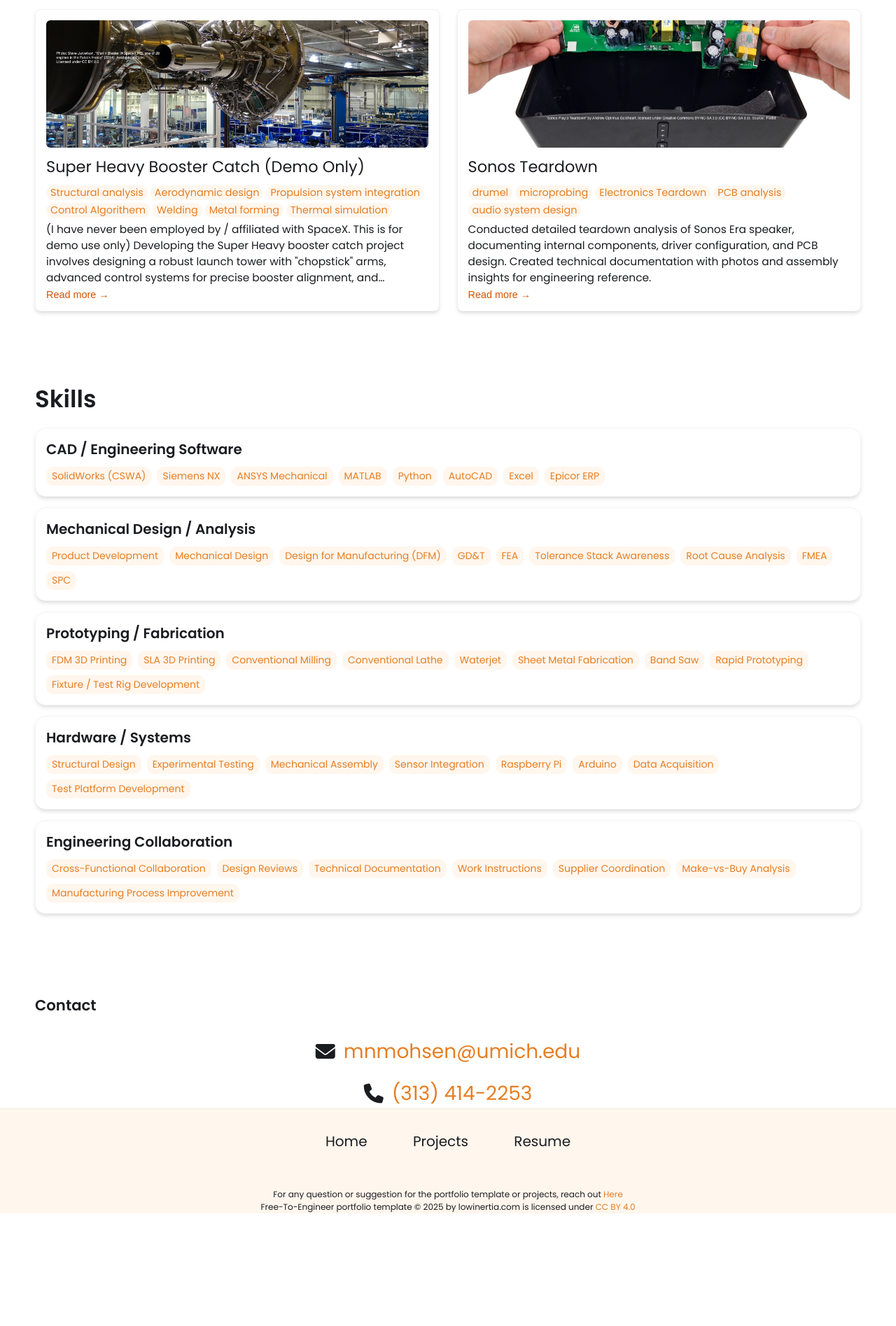
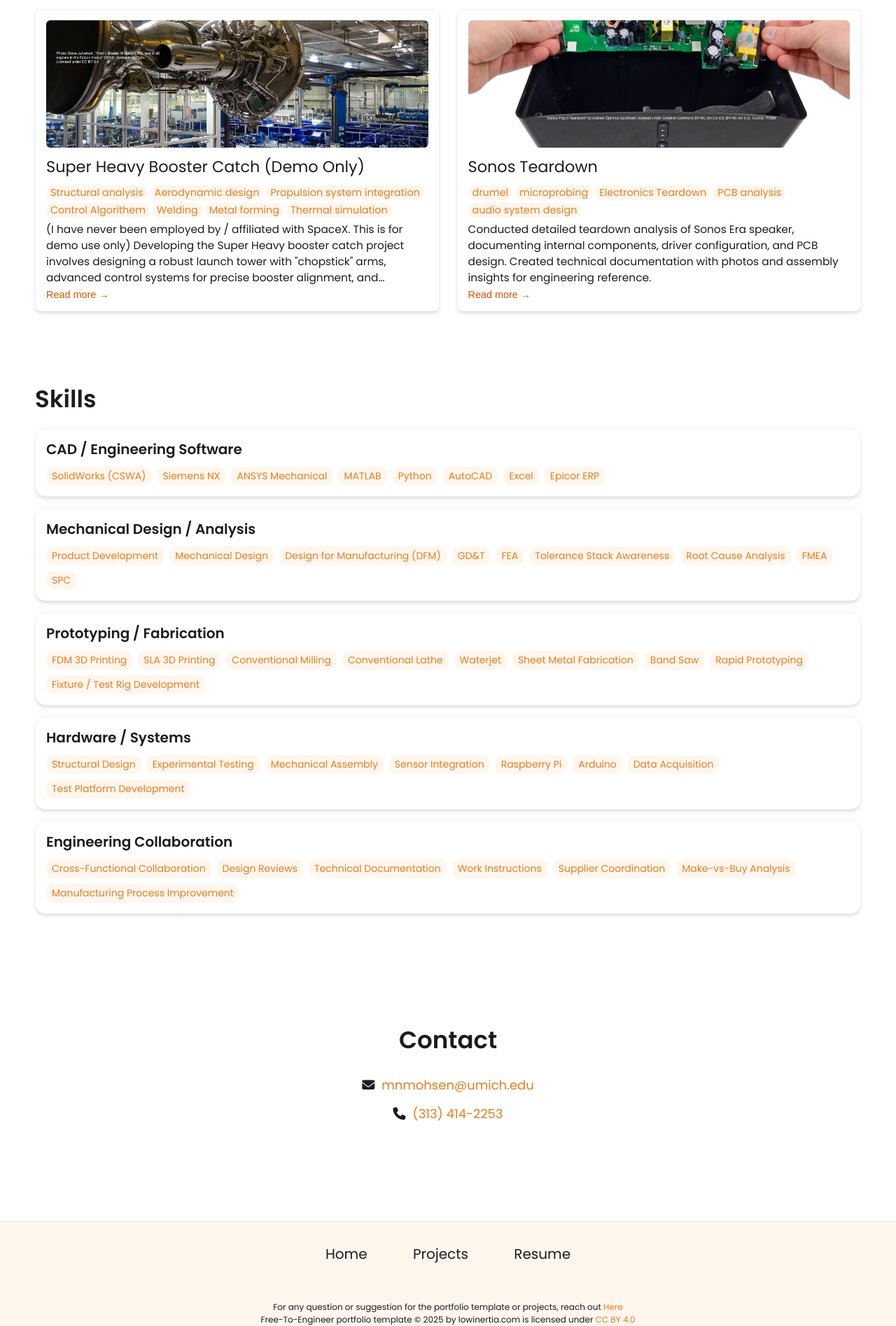
Before and after one commit to mnmohsen/personalwebsite, a Jekyll site: the page built from index.html, in a window 1280 px wide. Shown: the part 1081-2976 px from the top of the page at 70% size. Built offline with Jekyll 4.4.1, drawn with Linux system fonts in a browser that asks for light colours; before the commit the page ends 2815 px from its top, so only the background shows below that.

Commit message:
Update styles.css

```diff
--- a/css/styles.css
+++ b/css/styles.css
@@ -441,21 +441,32 @@ nav .mobile-nav {
 }
 
 
+.contact-section {
+    padding: 40px 25px;
+    max-width: 600px;
+    margin: 0 auto 100px auto;
+    text-align: center;
+}
+
+.contact-section h2 {
+    font-size: 34px;
+    text-align: center;
+    margin-bottom: 25px;
+}
+
 .contact-info {
     display: flex;
     flex-direction: column;
     align-items: center;
-    justify-content: center;
-    margin-top: 30px;
-    gap: 18px;
+    gap: 14px;
 }
 
 .contact-info p {
-    font-size: 28px;
+    font-size: 18px;
     margin: 0;
     display: flex;
     align-items: center;
-    gap: 12px;
+    gap: 10px;
     font-weight: 500;
 }
 
```
